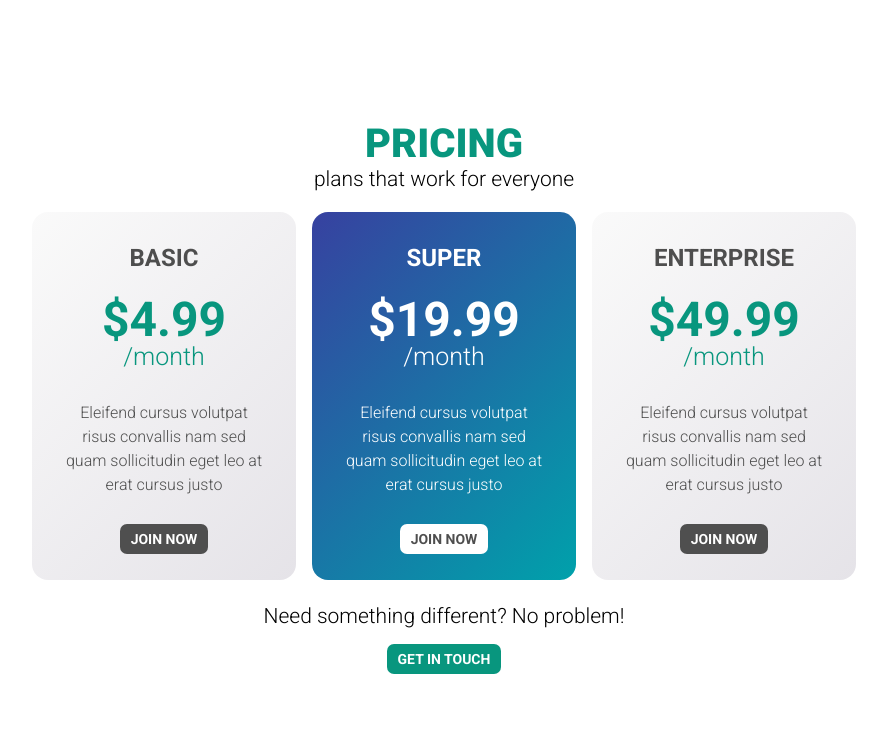
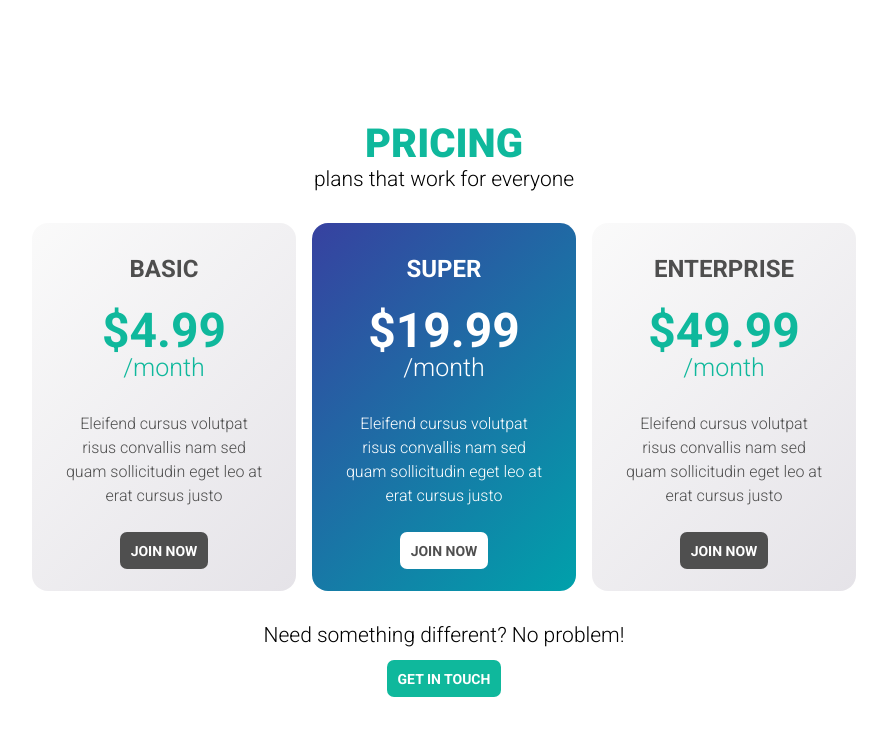
Before and after one commit to andrewteece/css-pricing-cards, a plain HTML site: page index.html in a window 1280 px wide. Shown: the whole page, without its empty margins (196-1083 px from the left). Drawn offline with Linux system fonts and the light colour scheme.

Commit message:
update styles for buttons and card text

```diff
--- a/index.html
+++ b/index.html
@@ -13,17 +13,17 @@
 
   <body>
     <h1 class="text--accent">pricing</h1>
-    <p class="fs-600 fw-300">plans that work for everyone</p>
+    <p class="fs-600">plans that work for everyone</p>
 
     <div class="plans">
       <div class="plan plan--light">
         <h2 class="plan__title">basic</h2>
-        <p class="plan__price text--accent">$4.99<span>/month</span></p>
+        <p class="plan__price">$4.99<span>/month</span></p>
         <p class="plan__description">
           Eleifend cursus volutpat risus convallis nam sed quam sollicitudin
           eget leo at erat cursus justo
         </p>
-        <a href="#" class="button button--dark">Join Now</a>
+        <a href="#" class="button">Join Now</a>
       </div>
 
       <div class="plan plan--accent">
@@ -33,22 +33,20 @@
           Eleifend cursus volutpat risus convallis nam sed quam sollicitudin
           eget leo at erat cursus justo
         </p>
-        <a href="#" class="button button--light">Join Now</a>
+        <a href="#" class="button">Join Now</a>
       </div>
       <div class="plan plan--light">
         <h2 class="plan__title">Enterprise</h2>
-        <p class="plan__price text--accent">$49.99<span>/month</span></p>
+        <p class="plan__price">$49.99<span>/month</span></p>
         <p class="plan__description">
           Eleifend cursus volutpat risus convallis nam sed quam sollicitudin
           eget leo at erat cursus justo
         </p>
-        <a href="#" class="button button--dark">Join Now</a>
+        <a href="#" class="button">Join Now</a>
       </div>
     </div>
 
-    <p class="fs-600 padding-top fw-300">
-      Need something different? No problem!
-    </p>
+    <p class="fs-600">Need something different? No problem!</p>
     <a href="#" class="button button--accent">Get in touch</a>
   </body>
 </html>
--- a/styles.css
+++ b/styles.css
@@ -9,7 +9,7 @@
     --clr-neutral-300: hsl(264, 10%, 90%);
     --clr-neutral-400: hsl(0, 0%, 31%);
 
-    --clr-accent-400: hsl(170, 90%, 31%);
+    --clr-accent-400: hsl(170, 85%, 39%);
     --clr-accent-500: hsl(181, 60%, 16%);
 
     --ff-primary: 'Roboto', sans-serif;
@@ -63,6 +63,7 @@ body {
   .plans {
     display: flex;
     justify-content: center;
+    margin: 2em 0;
   }
 
   .plan {
@@ -77,9 +78,24 @@ body {
     background: linear-gradient(-45deg, #e5e3e8, #fafafa);
   }
 
+  .plan--light .plan__price {
+    color: var(--clr-accent-400);
+  }
+
+  .plan--light .button {
+    background: var(--clr-neutral-400);
+    color: var(--clr-neutral-100);
+  }
+
+
   .plan--accent {
     color: #fff;
     background: linear-gradient(-45deg, #00a1ab, #3741a0);
+  }
+
+  .plan--accent .button {
+    color: var(--clr-neutral-400);
+    background: var(--clr-neutral-100);
   }
 
   .plan__title {
@@ -108,34 +124,10 @@ body {
   .button {
     font-size: var(--fs-300);
     text-decoration: none;
-    padding: 0.5em 0.75em;
+    padding: .75em 0.75em;
     border-radius: .5em;
     text-transform: uppercase;
     font-weight: 700;
-  }
-
-  .button--light {
-    background: white;
-    color: #4e4e4e;
-  }
-
-  .button--light:hover,
-  .button--light:focus {
-    background: var(--clr-neutral-400);
-    color: var(--clr-neutral-100);
-    transition: all 300ms ease-in-out;
-  }
-
-  .button--dark {
-    color: var(--clr-neutral-100);
-    background: var(--clr-neutral-400);
-  }
-
-  .button--dark:hover,
-  .button--dark:focus {
-    background: var(--clr-neutral-100);
-    color: var(--clr-neutral-400);
-    transition: all 300ms ease-in-out;
   }
 
   .button--accent {
```
